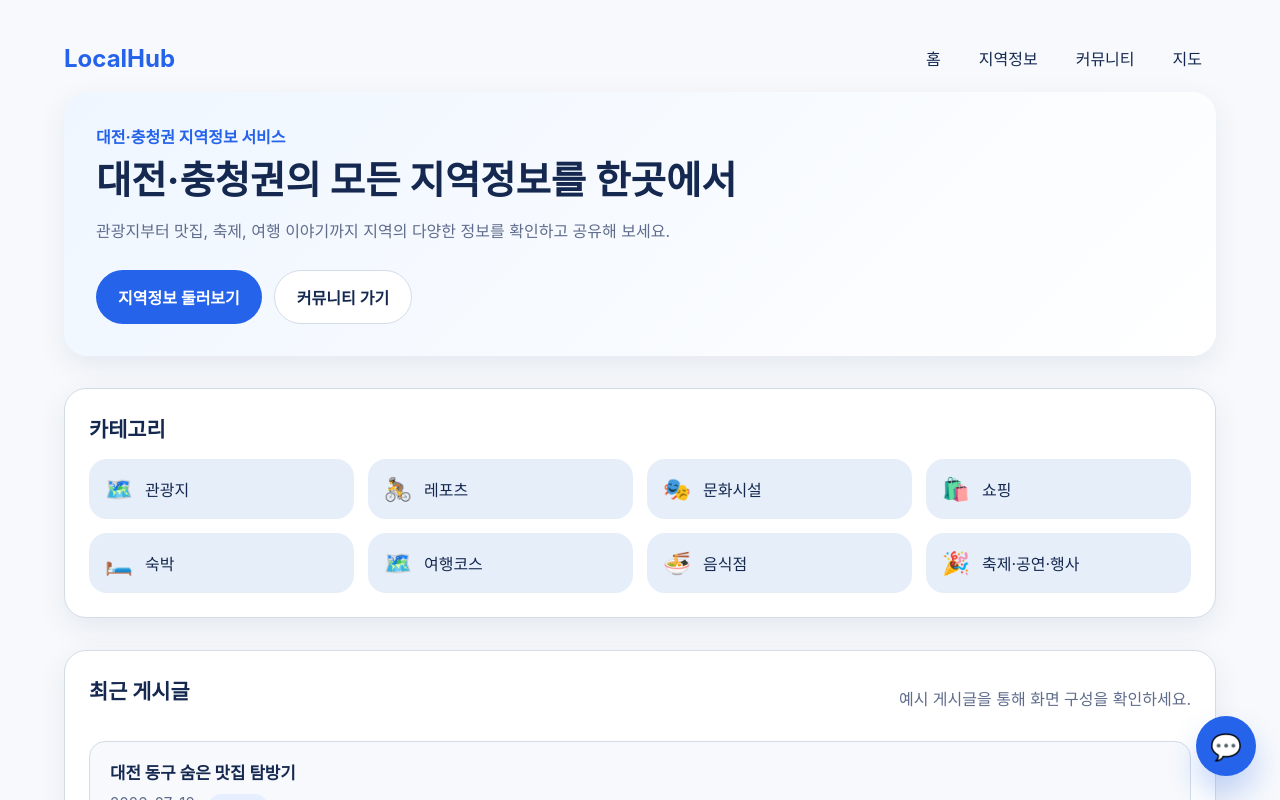
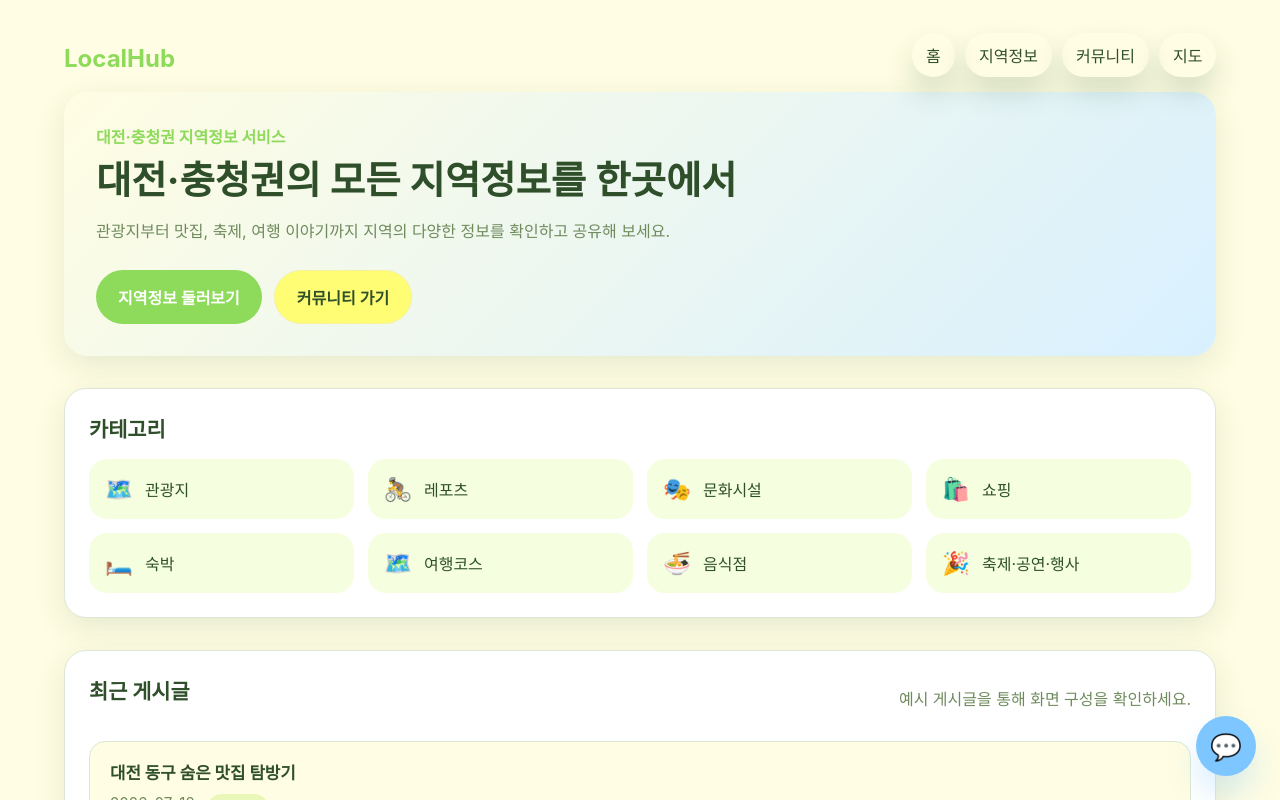
Before and after one commit to lijjjeonga0204-boop/VibeTeamBread, a Vue app: page / in a window 1280 px wide. Shown: the top 800 px of the page. Built offline with nearby package versions, Linux system fonts and the light colour scheme.

Commit message:
feat: create Localhub home layout

```diff
--- a/src/style.css
+++ b/src/style.css
@@ -1,13 +1,14 @@
 :root {
-  --bg: #f7f9fc;
+  --bg: #fffde3; /* 부드러운 버터 옐로우 배경 */
   --surface: #ffffff;
-  --surface-strong: #e6eef9;
-  --text: #142850;
-  --text-muted: #5f6c8c;
-  --primary: #2563eb;
-  --primary-soft: #e5efff;
-  --border: #d4dce7;
-  --shadow: 0 10px 30px rgba(14, 46, 105, 0.08);
+  --surface-strong: #f5ffdf; /* 연한 연두빛 카드 배경 */
+  --text: #2f4f2a; /* 진한 초록 계열 텍스트 */
+  --text-muted: #6f8b5d;
+  --primary: #8edb5c; /* 연두색 계열 버튼 */
+  --primary-soft: #e9f8b8; /* 연두색 소프트 배경 */
+  --accent: #7ec6ff; /* 하늘색 액센트 */
+  --border: #dce8d5;
+  --shadow: 0 10px 30px rgba(46, 102, 59, 0.12);
 }
 
 * {
@@ -67,11 +68,19 @@ button {
   border-radius: 999px;
   background: transparent;
   color: var(--text);
-  transition: background 0.2s ease;
+  transform: translateY(-3px) perspective(600px) rotateX(2deg);
+  box-shadow: 0 16px 28px rgba(46, 102, 59, 0.18);
 }
 
 .main-nav button:hover {
   background: var(--surface-strong);
+  transform: translateY(-3px) perspective(600px) rotateX(2deg);
+  box-shadow: 0 16px 28px rgba(46, 102, 59, 0.18);
+}
+
+.main-nav button:active {
+  transform: translateY(1px);
+  box-shadow: 0 8px 16px rgba(46, 102, 59, 0.14);
 }
 
 .main-content {
@@ -82,7 +91,7 @@ button {
 .hero-section {
   padding: 32px;
   border-radius: 24px;
-  background: linear-gradient(135deg, #eff6ff, #ffffff);
+  background: linear-gradient(135deg, #fffde3, #d8f0ff);
   box-shadow: var(--shadow);
 }
 
@@ -129,9 +138,9 @@ button {
 }
 
 .secondary-button {
-  background: var(--surface);
-  color: var(--text);
-  border: 1px solid var(--border);
+  background: #fffd74;
+  color: #2f4f2a;
+  border: 1px solid #f7f1a0;
 }
 
 .categories-section,
@@ -228,13 +237,24 @@ button {
   width: 60px;
   height: 60px;
   border-radius: 50%;
-  background: var(--primary);
+  background: var(--accent);
   color: white;
   font-size: 1.6rem;
-  box-shadow: 0 18px 30px rgba(37, 99, 235, 0.25);
+  box-shadow: 0 18px 30px rgba(126, 198, 255, 0.28);
   display: grid;
   place-items: center;
   border: none;
+  transition: transform 0.2s ease, box-shadow 0.2s ease;
+}
+
+.chatbot-button:hover {
+  transform: translateY(-4px) scale(1.03);
+  box-shadow: 0 20px 34px rgba(126, 198, 255, 0.24);
+}
+
+.chatbot-button:active {
+  transform: translateY(2px) scale(0.98);
+  box-shadow: 0 10px 18px rgba(126, 198, 255, 0.20);
 }
 
 @media (max-width: 840px) {
```
